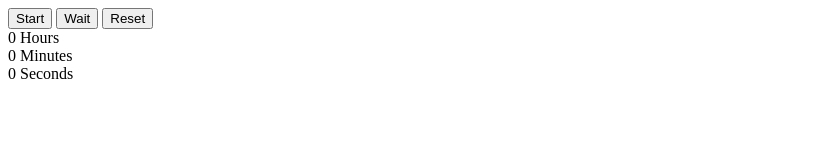
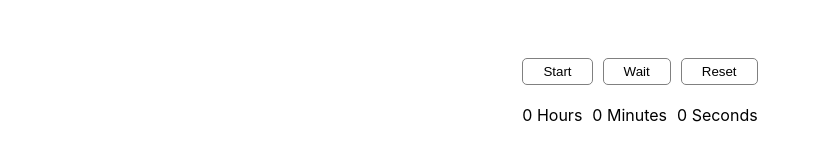
Before and after one commit to aleksandr031091/stopwatch, a plain HTML site: page index.html in a window 1280 px wide. Shown: the whole page, without its empty margins (0-813 px from the left). Drawn offline with Linux system fonts and the light colour scheme.

Commit message:
add style

```diff
--- a/index.css
+++ b/index.css
@@ -1,4 +1,39 @@
+body {
+  font-family: -apple-system, BlinkMacSystemFont, "Segoe UI", Roboto, Oxygen,
+    Ubuntu, Cantarell, "Open Sans", "Helvetica Neue", sans-serif;
+}
+.stopWotch {
+  padding: 50px 0 0 0;
+}
 .btn_box {
+  display: flex;
+  justify-content: center;
+  margin-bottom: 20px;
+}
+
+.btn {
+  display: block;
+  padding: 5px 20px 5px 20px;
+
+  background-color: transparent;
+  border: 1px solid gray;
+  border-radius: 5px;
+
+  transition: 300ms;
+}
+.btn:hover,
+.btn:focus {
+  transform: scale(1.09);
+}
+
+.btn:not(:first-child) {
+  margin-left: 10px;
 }
 .time_box {
+  display: flex;
+  justify-content: center;
 }
+
+.teme_items:not(:first-child) {
+  margin-left: 10px;
+}
--- a/index.html
+++ b/index.html
@@ -5,27 +5,28 @@
     <meta http-equiv="X-UA-Compatible" content="IE=edge" />
     <meta name="viewport" content="width=device-width, initial-scale=1.0" />
     <title>Document</title>
+    <link rel="stylesheet" href="./index.css" />
   </head>
   <body>
-    <div>
+    <div class="stopWotch">
       <div class="btn_box">
-        <button id="toggleWotch">Start</button>
-        <button id="pauseBtn">Wait</button>
-        <button id="resetBtn">Reset</button>
+        <button class="btn" id="toggleWotch">Start</button>
+        <button class="btn" id="pauseBtn">Wait</button>
+        <button class="btn" id="resetBtn">Reset</button>
       </div>
 
       <div class="time_box">
-        <div>
+        <div class="teme_items">
           <span data-value="hours">0</span>
           <span>Hours</span>
         </div>
 
-        <div>
+        <div class="teme_items">
           <span data-value="mins">0</span>
           <span>Minutes</span>
         </div>
 
-        <div>
+        <div class="teme_items">
           <span data-value="secs">0</span>
           <span>Seconds</span>
         </div>
--- a/index.js
+++ b/index.js
@@ -8,7 +8,7 @@ const refs = {
   secs: document.querySelector('[data-value="secs"]'),
 };
 
-refs.toggleWotch.addEventListener("click", startTime);
+refs.toggleWotch.addEventListener("click", start);
 refs.resetBtn.addEventListener("click", reset);
 refs.pauseBtn.addEventListener("click", pause);
 
@@ -42,16 +42,9 @@ function setCountUpTimer() {
   }, 1000);
 }
 
-function startTime(e) {
+function start(e) {
   setCountUpTimer();
 }
-
-// function r() {
-//   const s = document.body.querySelector("button[is_stop='stop']");
-//   // .addEventListener("click", fn);
-//   s.addEventListener("click", reset());
-//   console.log(s);
-// }
 
 function pause() {
   clearInterval(obj.interval);
```
